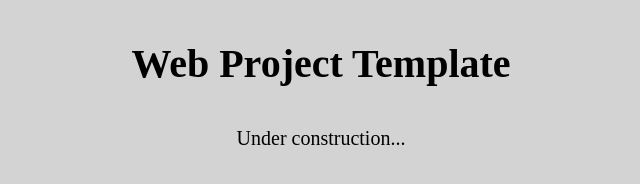
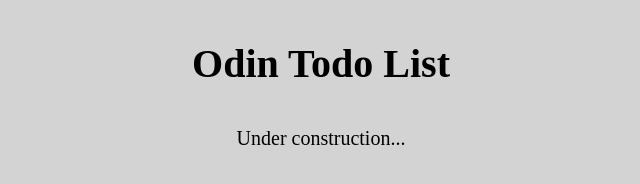
Before and after one commit to RyleyBoofa/odin-todo-list, a website built with webpack: page src/template.html in a window 1280 px wide. Shown: the whole page, without its empty margins (319-959 px from the left). Built offline with nearby package versions, Linux system fonts and the light colour scheme.

Commit message:
chore(setup): update project name and description

```diff
--- a/package.json
+++ b/package.json
@@ -1,5 +1,5 @@
 {
-  "name": "web-project-template",
+  "name": "odin-todo-list",
   "version": "1.0.0",
   "main": "index.js",
   "scripts": {
--- a/src/template.html
+++ b/src/template.html
@@ -3,10 +3,10 @@
     <head>
         <meta charset="UTF-8" />
         <meta name="viewport" content="width=device-width, initial-scale=1.0" />
-        <title>Web Project Template</title>
+        <title>Odin Todo List</title>
     </head>
     <body>
-        <h1>Web Project Template</h1>
+        <h1>Odin Todo List</h1>
         <p>Under construction...</p>
     </body>
 </html>
```
Also changed, not shown: README.md.
